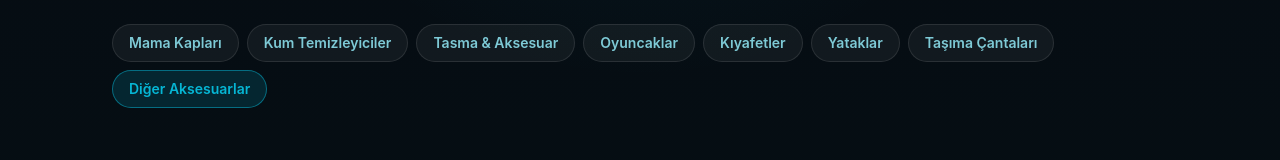
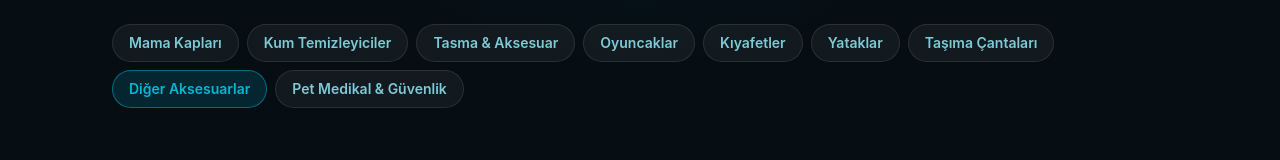
Before and after one commit to kudicel/Patishop, a Next.js app: page /kategori/diger-aksesuar in a window 1280 px wide. Shown: the part 337-497 px from the top of the page. Built offline with nearby package versions, Linux system fonts and the light colour scheme; no server answers; the database is empty.

Commit message:
Add pet-medikal to CATEGORY_META in kategori page

```diff
--- a/src/app/kategori/[slug]/page.tsx
+++ b/src/app/kategori/[slug]/page.tsx
@@ -52,6 +52,11 @@ const CATEGORY_META: Record<string, {
     label: 'Diğer Aksesuarlar',
     labelEn: 'Other Accessories',
     description: 'Tımar fırçaları, tırnak makaları, bandanalar ve daha fazlası. Evcil hayvan bakımı için her şey.',
+  },
+  'pet-medikal': {
+    label: 'Pet Medikal & Güvenlik',
+    labelEn: 'Pet Medical & Safety',
+    description: 'E-collar, koruyucu koni, ameliyat sonrası tulum, bandaj ve güvenlik ürünleri. Evcil hayvanınızın iyileşme sürecini destekleyin.',
   },
 }
 
```
